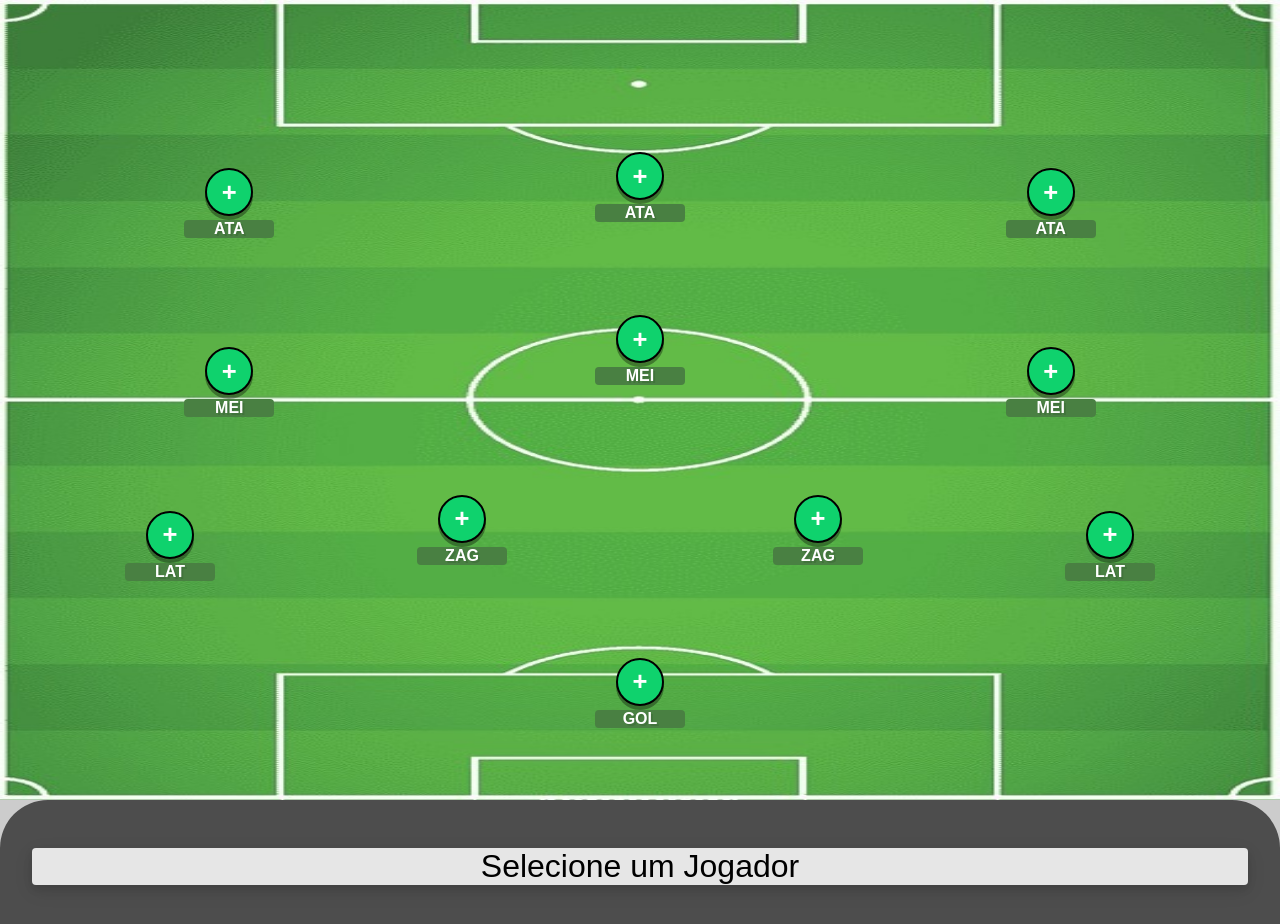
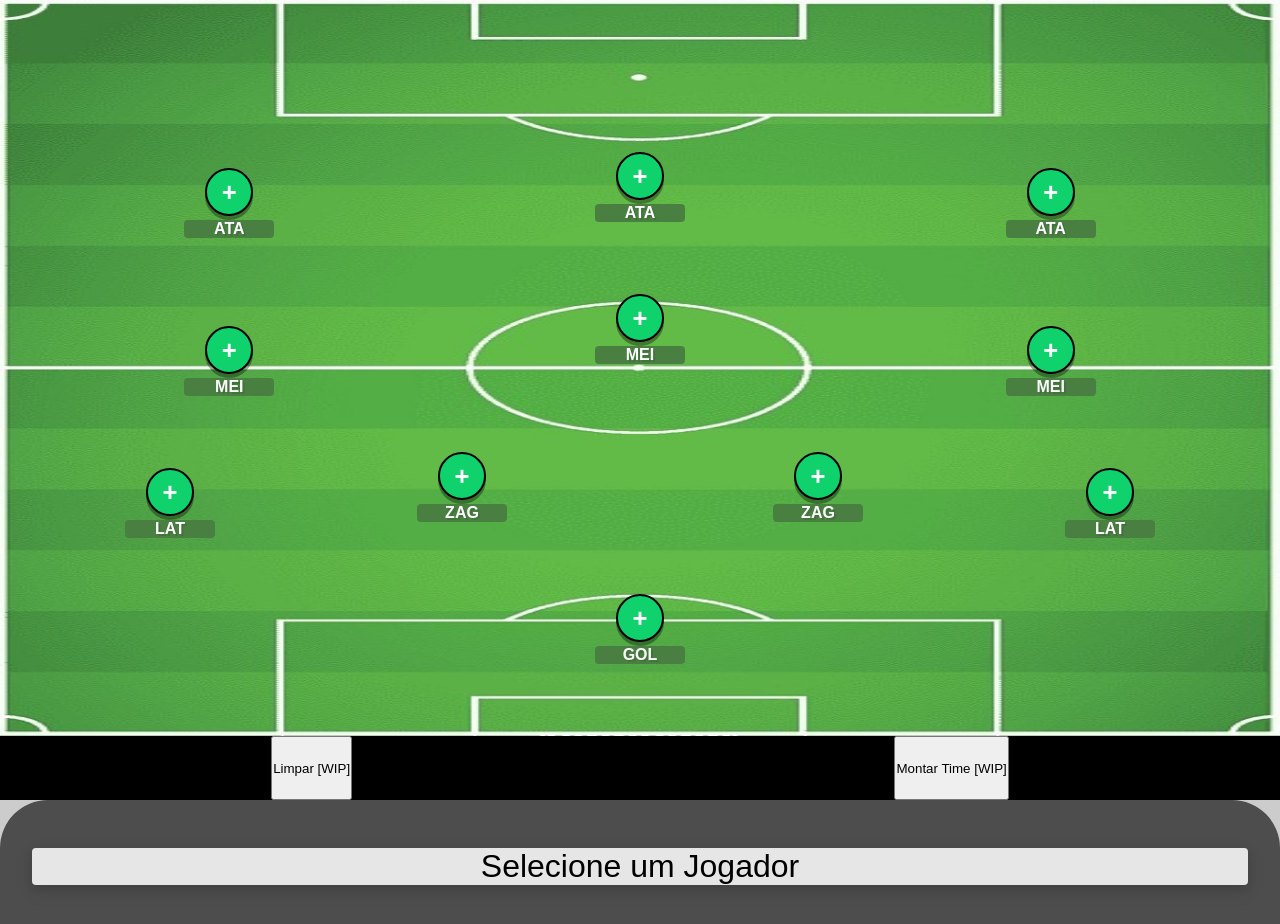
Before and after one commit to eduardosaraujo1/2md2-pam-projeto-cartola, a website: page www/campo.html in a window 1280 px wide. Shown: the top 924 px of the page. Drawn offline with Linux system fonts and the light colour scheme.

Commit message:
Iniciado trabalho botoes campo

```diff
--- a/www/campo.html
+++ b/www/campo.html
@@ -152,6 +152,10 @@
                 </div>
             </div>
         </div>
+        <div class="nav-botoes">
+            <button>Limpar [WIP]</button>
+            <button>Montar Time [WIP]</button>
+        </div>
         <div class="black-overlay"></div>
         <div class="lista-jogadores">
             <span class="lista-jogadores-header">Selecione um Jogador</span>
--- a/www/css/style-campo.css
+++ b/www/css/style-campo.css
@@ -16,14 +16,17 @@
 body {
     overflow: hidden;
     height: 100vh;
+    display: flex;
+    flex-direction: column;
 }
 
+/* Campo */
 .campo {
     width: 100%;
-    height: 100vh;
+    flex: 1;
     padding: 32px 24px;
     background-image: url(/www/assets/campo-background.jpg);
-    background-size: 100vw 100vh;
+    background-size: 100% 100%;
     background-repeat: no-repeat;
 }
 
@@ -142,6 +145,16 @@ body {
     height: fit-content;
 }
 
+.lista-jogadores-header {
+    font-size: 2em;
+    background-color: hsl(0, 0%, 90%);
+    border-radius: 4px;
+    padding: 0 4px;
+    width: 100%;
+    text-align: center;
+    box-shadow: 0 4px 8px 0 rgba(0, 0, 0, 0.1), 0 6px 20px 0 rgba(0, 0, 0, 0.09);
+}
+
 .card-info-jogador {
     display: flex;
     flex-direction: column;
@@ -177,12 +190,11 @@ body {
     padding: 4px 8px;
 }
 
-.lista-jogadores-header {
-    font-size: 2em;
-    background-color: hsl(0, 0%, 90%);
-    border-radius: 4px;
-    padding: 0 4px;
-    width: 100%;
-    text-align: center;
-    box-shadow: 0 4px 8px 0 rgba(0, 0, 0, 0.1), 0 6px 20px 0 rgba(0, 0, 0, 0.09);
+/* Navegação Botões */
+.nav-botoes {
+    display: flex;
+    flex-direction: row;
+    justify-content: space-around;
+    height: 8vh;
+    background-color: black;
 }
```
